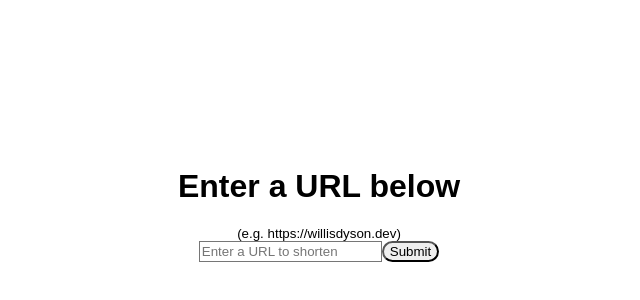
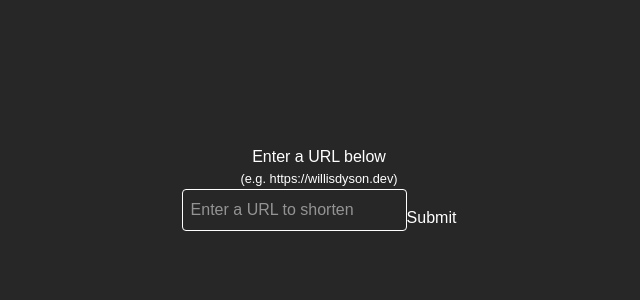
Before and after one commit to WillisDyson/vue-tailwind-proj, a Vue app in the folder vue-tailwind-app/: page / in a window 1280 px wide. Shown: the part 204-504 px from the top of the page, without its empty margins (321-961 px from the left). Built offline with nearby package versions, Linux system fonts and the light colour scheme; a web font is replaced by a local one.

Commit message:
Fixing vite/tailwind setup issues

```diff
--- a/vue-tailwind-app/package.json
+++ b/vue-tailwind-app/package.json
@@ -10,6 +10,7 @@
     "tailwind:init": "tailwindcss init -p"
   },
   "dependencies": {
+    "@tailwindcss/vite": "^4.1.11",
     "axios": "^1.11.0",
     "vue": "^3.5.17"
   },
--- a/vue-tailwind-app/src/App.vue
+++ b/vue-tailwind-app/src/App.vue
@@ -4,7 +4,7 @@ import UrlForm from './components/UrlForm.vue'
 
 <template>
   <div class="flex flex-col items-center justify-center h-screen">
-    <h1 class="m-0 bg-yellow-200">Enter a URL below</h1>
+    <h1 class="m-0 p-1/2">Enter a URL below</h1>
     <small>(e.g. https://willisdyson.dev)</small>
     <UrlForm placeholder="Shorten a link here..."/>
   </div>
--- a/vue-tailwind-app/src/style.css
+++ b/vue-tailwind-app/src/style.css
@@ -1,8 +1,28 @@
 @tailwind base;
 @tailwind components;
 @tailwind utilities;
+@import 'tailwindcss';
+
+@layer custom {
+    *, *::before, *::after {
+        box-sizing: border-box;
+    }
+
+    * {
+        background-color: transparent;
+        color: #ffffff;
+        padding: 0;
+        margin: 0;
+        font-family: sofia-pro-soft, Arial, sans-serif;
+    }
+
+    html {
+        background-color: #272727;
+    }
+}
 
 
-* {
-    font-family: sofia-pro-soft, Arial, sans-serif;
+:host {
+    margin: initial;
+    padding: initial;
 }
--- a/vue-tailwind-app/tailwind.config.js
+++ b/vue-tailwind-app/tailwind.config.js
@@ -5,14 +5,9 @@ module.exports = {
     "./index.html",
     "./src/**/*.{vue,js,ts,jsx,tsx}",
   ],
-  purge: [],
-  darkMode: false,
   theme: {
     extend: {},
   },
-  safelist: [
-    'm-0'
-  ],
   variants: {
     extend: {},
   },
--- a/vue-tailwind-app/vite.config.js
+++ b/vue-tailwind-app/vite.config.js
@@ -1,7 +1,8 @@
 import { defineConfig } from 'vite'
 import vue from '@vitejs/plugin-vue'
+import tailwindcss from '@tailwindcss/vite'
 
 // https://vite.dev/config/
 export default defineConfig({
-  plugins: [vue()],
+  plugins: [vue(), tailwindcss()],
 })
```
Also changed, not shown: 1 other file (tests, documents, lock files or other folders).
